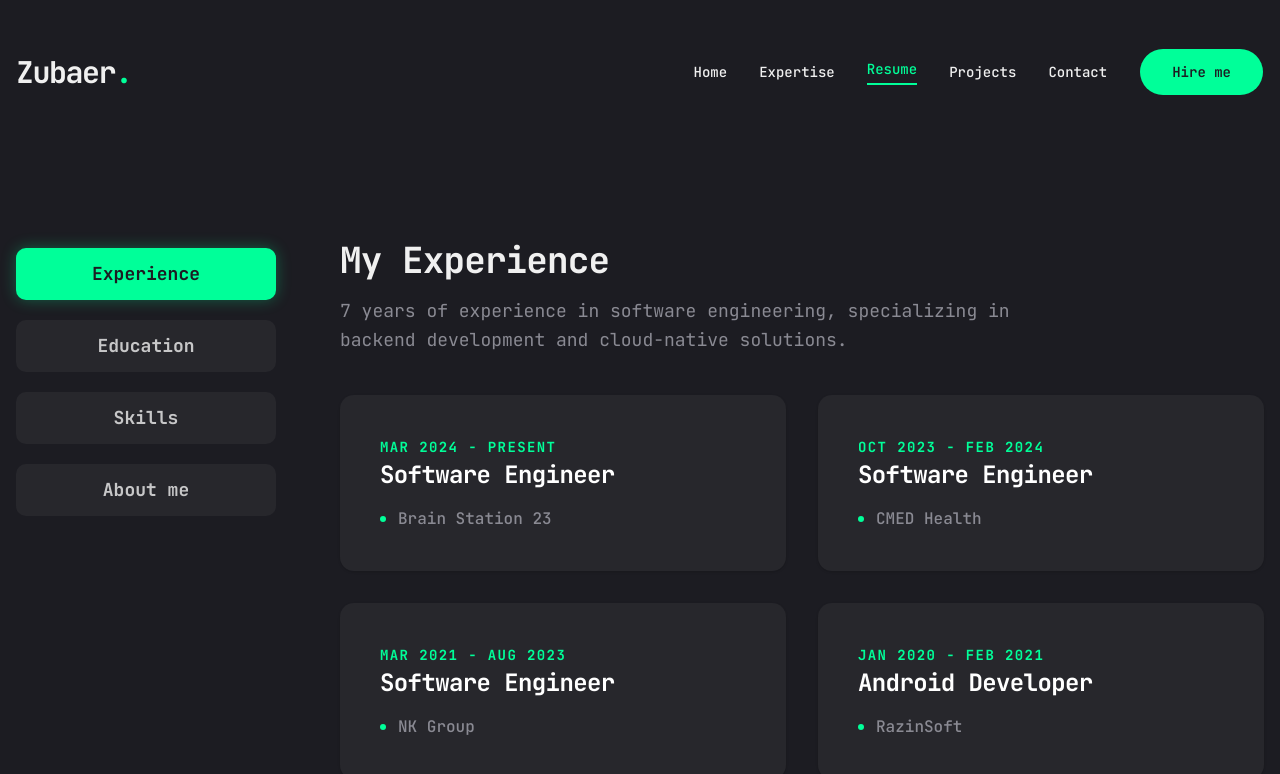
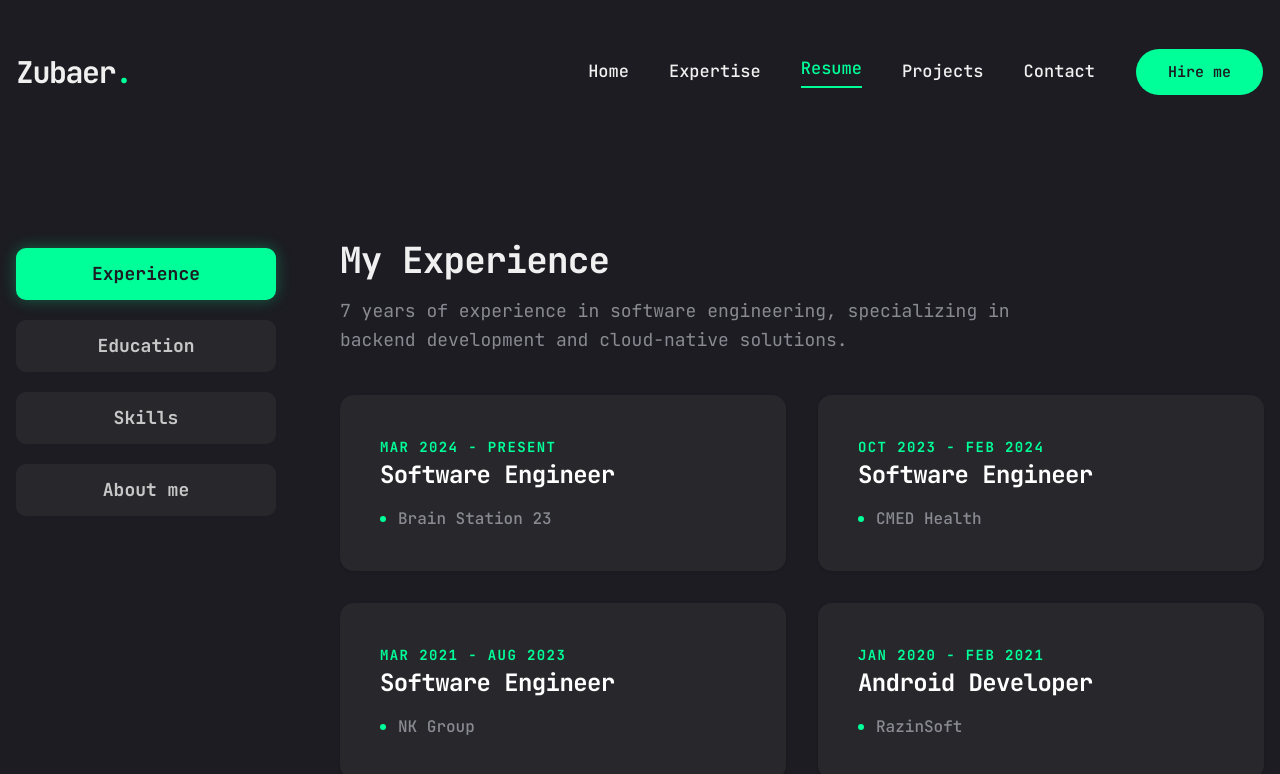
Before and after one commit to zubaer-rahman/portfolio_zubaer, a Next.js app: page /resume in a window 1280 px wide. Shown: the top 774 px of the page. Built offline with nearby package versions, Linux system fonts and the light colour scheme.

Commit message:
style: final premium polish and accessibility enhancements across all pages

```diff
--- a/app/expertise/page.tsx
+++ b/app/expertise/page.tsx
@@ -2,7 +2,7 @@
 
 import { motion } from "framer-motion";
 import { Header } from "@/components/header";
-import { MoveDownRight, MoveRight } from "lucide-react";
+import { ArrowUpRight } from "lucide-react";
 import Link from "next/link";
 
 const serviceList = [
@@ -61,11 +61,9 @@ export default function Expertise() {
                 </div>
                 <Link
                   href={service.href}
-                  className="w-[70px] h-[70px] rounded-full bg-white flex justify-center items-center transition-all duration-500 group-hover:bg-primary hover:-rotate-45"
+                  className="w-[70px] h-[70px] rounded-full bg-white flex justify-center items-center group/arrow transition-all duration-500 hover:bg-primary"
                 >
-                  <svg stroke="currentColor" fill="currentColor" strokeWidth="0" viewBox="0 0 16 16" className="text-secondary text-3xl transition-all duration-500" height="1em" width="1em" xmlns="http://www.w3.org/2000/svg">
-                    <path fillRule="evenodd" d="M14 13.5a.5.5 0 0 1-.5.5h-6a.5.5 0 0 1 0-1h4.793L2.146 2.854a.5.5 0 1 1 .708-.708L13 12.293V7.5a.5.5 0 0 1 1 0z"></path>
-                  </svg>
+                  <ArrowUpRight className="text-secondary text-4xl transform transition-transform duration-500 group-hover/arrow:rotate-45" />
                 </Link>
               </div>
 
--- a/components/header.tsx
+++ b/components/header.tsx
@@ -1,8 +1,11 @@
 "use client";
 
+import { useState } from "react";
 import Link from "next/link";
 import { usePathname } from "next/navigation";
 import { Button } from "@/components/ui/button";
+import { Menu, X } from "lucide-react";
+import { motion, AnimatePresence } from "framer-motion";
 
 const navLinks = [
   { name: "Home", path: "/" },
@@ -14,22 +17,26 @@ const navLinks = [
 
 export function Header() {
   const pathname = usePathname();
+  const [isOpen, setIsOpen] = useState(false);
 
   return (
-    <header className="container max-w-7xl mx-auto px-4 py-12 flex items-center justify-between">
-      <Link href="/">
-        <div className="text-3xl font-bold tracking-tighter">
+    <header className="container max-w-7xl mx-auto px-4 py-12 flex items-center justify-between relative z-50 transition-all">
+      <Link href="/" aria-label="Home">
+        <div className="text-3xl font-bold tracking-tighter hover:text-primary transition-colors">
           Zubaer<span className="text-primary">.</span>
         </div>
       </Link>
-      <div className="hidden md:flex items-center gap-8">
-        <nav className="flex items-center space-x-8 text-sm font-medium">
+
+      {/* Desktop Nav */}
+      <div className="hidden md:flex items-center gap-10">
+        <nav className="flex items-center space-x-10 text-[17px] font-medium" aria-label="Main Navigation">
           {navLinks.map((link) => {
             const isActive = link.path === pathname;
             return (
               <Link
                 href={link.path}
                 key={link.name}
+                aria-current={isActive ? "page" : undefined}
                 className={`${
                   isActive
                     ? "text-primary border-b-2 border-primary pb-1"
@@ -41,12 +48,57 @@ export function Header() {
             );
           })}
         </nav>
-        <Link href="/contact">
-          <Button className="h-12 rounded-full px-8 font-semibold bg-primary text-primary-foreground hover:bg-primary/90">
+        <Link href="/contact" aria-label="Hire Md Zubaer Rahman">
+          <Button className="h-12 rounded-full px-8 font-semibold bg-primary text-primary-foreground hover:bg-primary/90 text-[15px] transition-all">
             Hire me
           </Button>
         </Link>
       </div>
+
+      {/* Mobile Nav Toggle */}
+      <button
+        className="md:hidden text-primary p-2 focus:outline-none"
+        onClick={() => setIsOpen(!isOpen)}
+        aria-label={isOpen ? "Close Menu" : "Open Menu"}
+        aria-expanded={isOpen}
+      >
+        {isOpen ? <X size={32} /> : <Menu size={32} />}
+      </button>
+
+      {/* Mobile Nav Menu */}
+      <AnimatePresence>
+        {isOpen && (
+          <motion.div
+            initial={{ opacity: 0, y: -20 }}
+            animate={{ opacity: 1, y: 0 }}
+            exit={{ opacity: 0, y: -20 }}
+            className="absolute top-[100px] left-0 right-0 p-6 bg-card/98 border border-white/10 rounded-2xl md:hidden z-50 shadow-2xl backdrop-blur-md mx-4"
+          >
+            <nav className="flex flex-col gap-6 items-center">
+              {navLinks.map((link) => {
+                const isActive = link.path === pathname;
+                return (
+                  <Link
+                    href={link.path}
+                    key={link.name}
+                    onClick={() => setIsOpen(false)}
+                    className={`${
+                      isActive ? "text-primary font-bold" : "text-foreground"
+                    } text-xl font-medium py-3 hover:text-primary transition-all`}
+                  >
+                    {link.name}
+                  </Link>
+                );
+              })}
+              <Link href="/contact" onClick={() => setIsOpen(false)} className="w-full">
+                <Button className="w-full h-14 rounded-full font-bold bg-primary text-primary-foreground text-lg shadow-lg">
+                  Hire me
+                </Button>
+              </Link>
+            </nav>
+          </motion.div>
+        )}
+      </AnimatePresence>
     </header>
   );
 }
```
